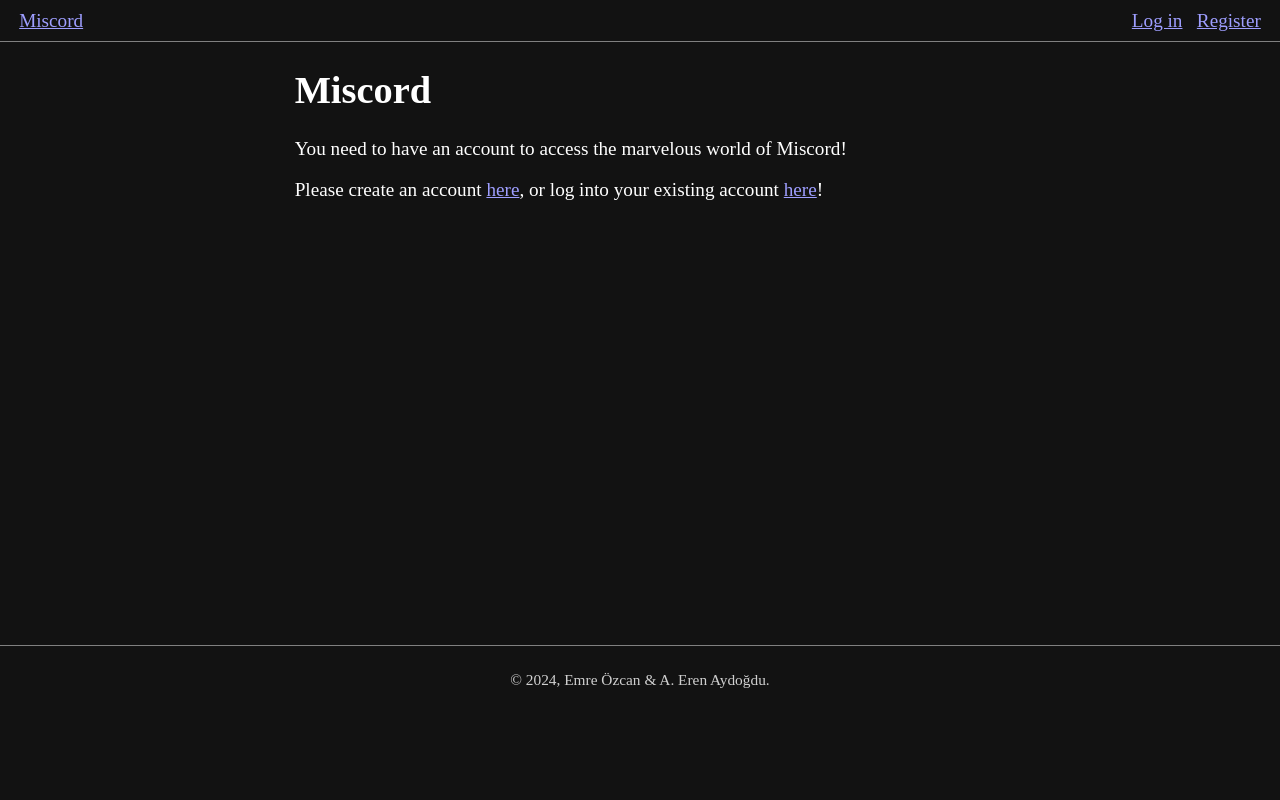
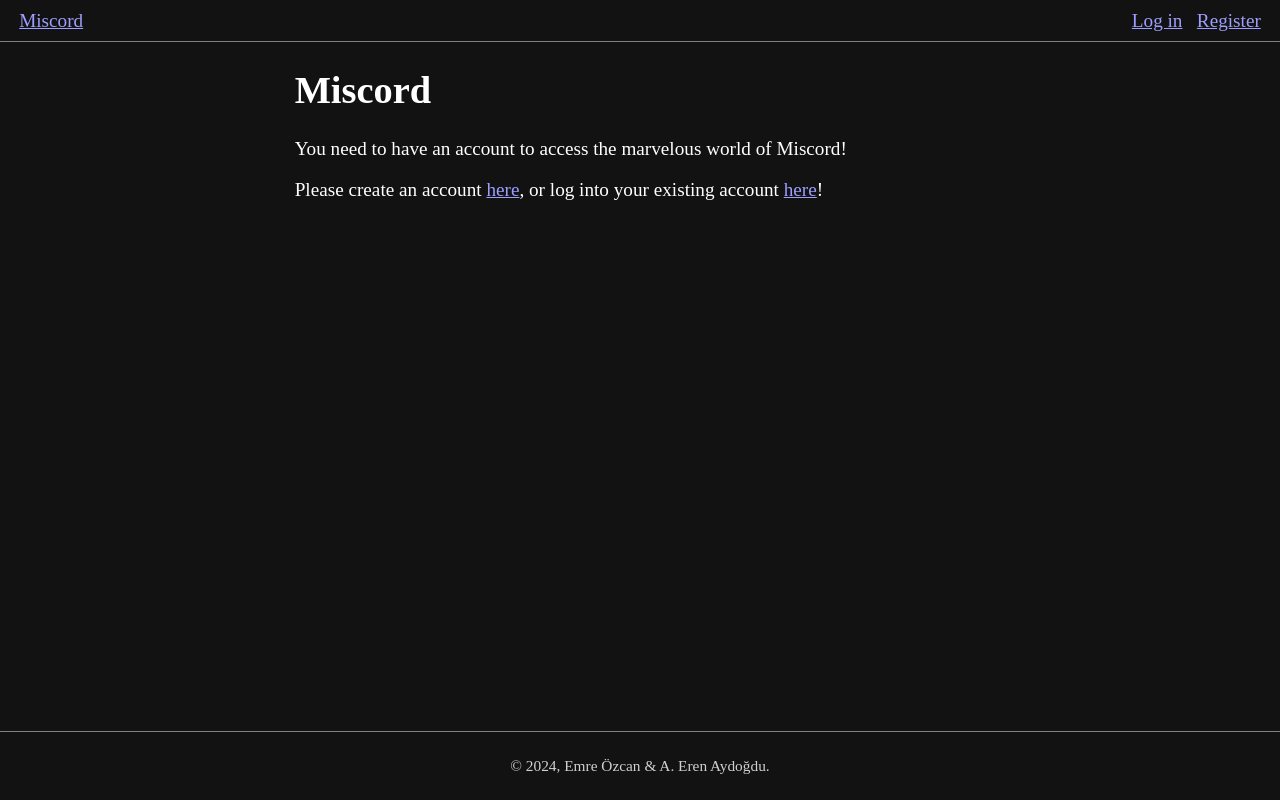
Before and after one commit to AErenAydogdu/miscord, a SvelteKit app in the folder frontend/: page / in a window 1280 px wide. Built offline with nearby package versions, Linux system fonts and the light colour scheme.

Commit message:
frontend: Reduce footer block end padding

```diff
--- a/frontend/src/routes/+layout.svelte
+++ b/frontend/src/routes/+layout.svelte
@@ -48,7 +48,7 @@
         flex-shrink: 1;
 
         border-top: 1px solid gray;
-        padding-block: 0.5em 5em;
+        padding-block: 0.5em;
         padding-inline: 1em;
 
         text-align: center;
```
